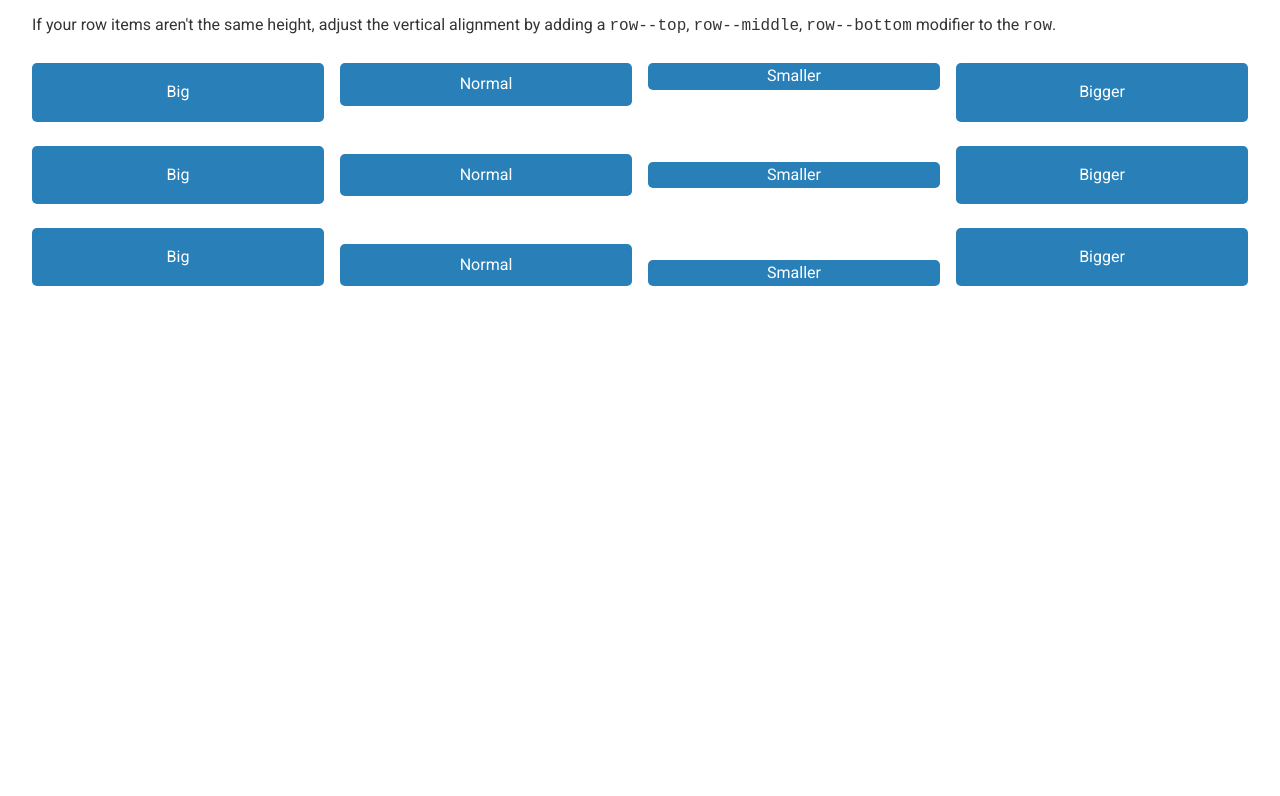
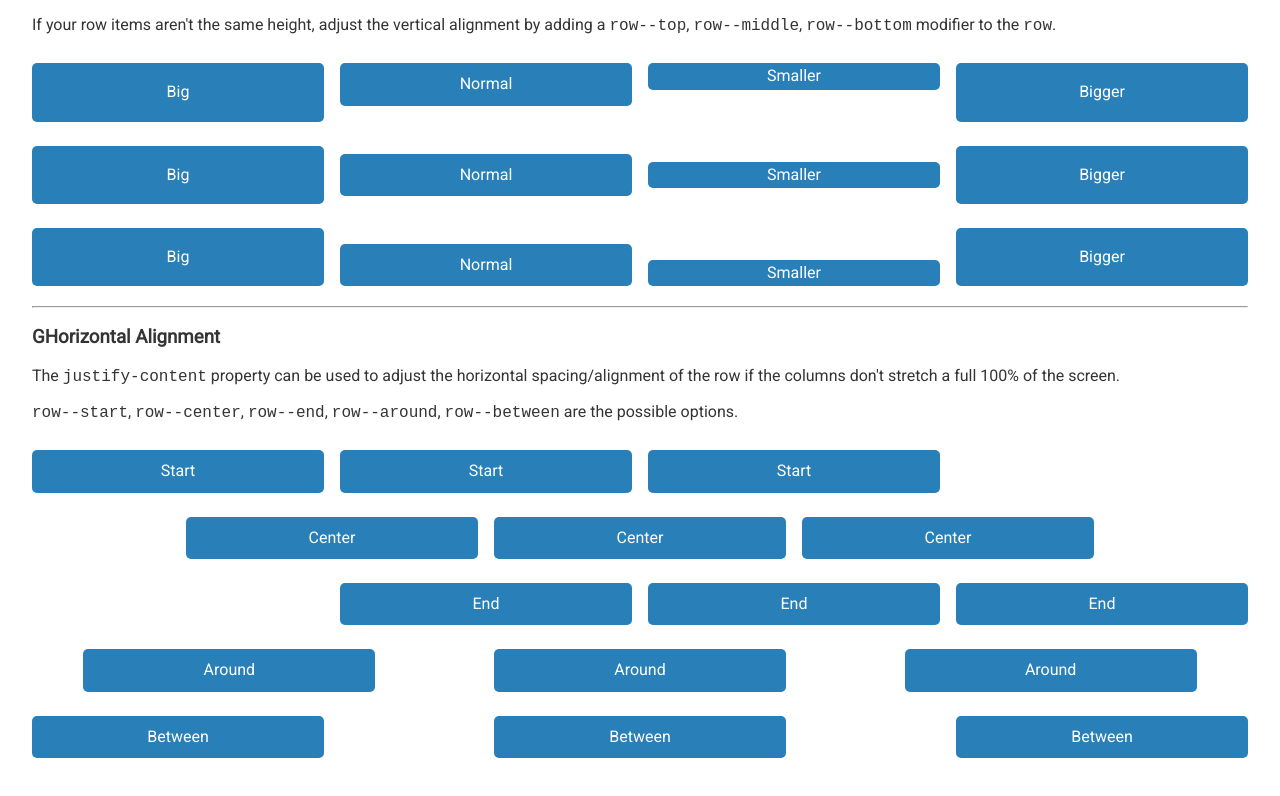
Before and after one commit to mknudsen01/flexbox-gird, a plain HTML site: page index.html in a window 1280 px wide. Shown: the part 1060-1856 px from the top of the page. Before the commit the page ends 1390 px from the top, so only its background shows below. Drawn offline with Linux system fonts and the light colour scheme.

Commit message:
Add `justify-content` documentation

```diff
--- a/index.html
+++ b/index.html
@@ -171,6 +171,71 @@
         </div>
       </div>
 
+      <hr>
+
+      <h3>GHorizontal Alignment</h3>
+      <p>
+        The <code>justify-content</code> property can be used to adjust the horizontal spacing/alignment of the row if the columns don't stretch a full 100% of the screen.
+      </p>
+      <p><code>row--start</code>, <code>row--center</code>, <code>row--end</code>, <code>row--around</code>, <code>row--between</code> are the possible options.</p>
+
+      <div class="row row--start">
+        <div class="col--3">
+          <div class="box">Start</div>
+        </div>
+        <div class="col--3">
+          <div class="box">Start</div>
+        </div>
+        <div class="col--3">
+          <div class="box">Start</div>
+        </div>
+      </div>
+
+      <div class="row row--center">
+        <div class="col--3">
+          <div class="box">Center</div>
+        </div>
+        <div class="col--3">
+          <div class="box">Center</div>
+        </div>
+        <div class="col--3">
+          <div class="box">Center</div>
+        </div>
+      </div><div class="row row--end">
+        <div class="col--3">
+          <div class="box">End</div>
+        </div>
+        <div class="col--3">
+          <div class="box">End</div>
+        </div>
+        <div class="col--3">
+          <div class="box">End</div>
+        </div>
+      </div>
+      <div class="row row--around">
+        <div class="col--3">
+          <div class="box">Around</div>
+        </div>
+        <div class="col--3">
+          <div class="box">Around</div>
+        </div>
+        <div class="col--3">
+          <div class="box">Around</div>
+        </div>
+      </div>
+
+      <div class="row row--between">
+        <div class="col--3">
+          <div class="box">Between</div>
+        </div>
+        <div class="col--3">
+          <div class="box">Between</div>
+        </div>
+        <div class="col--3">
+          <div class="box">Between</div>
+        </div>
+      </div>
+
     </section>
   </body>
 </html>
```
